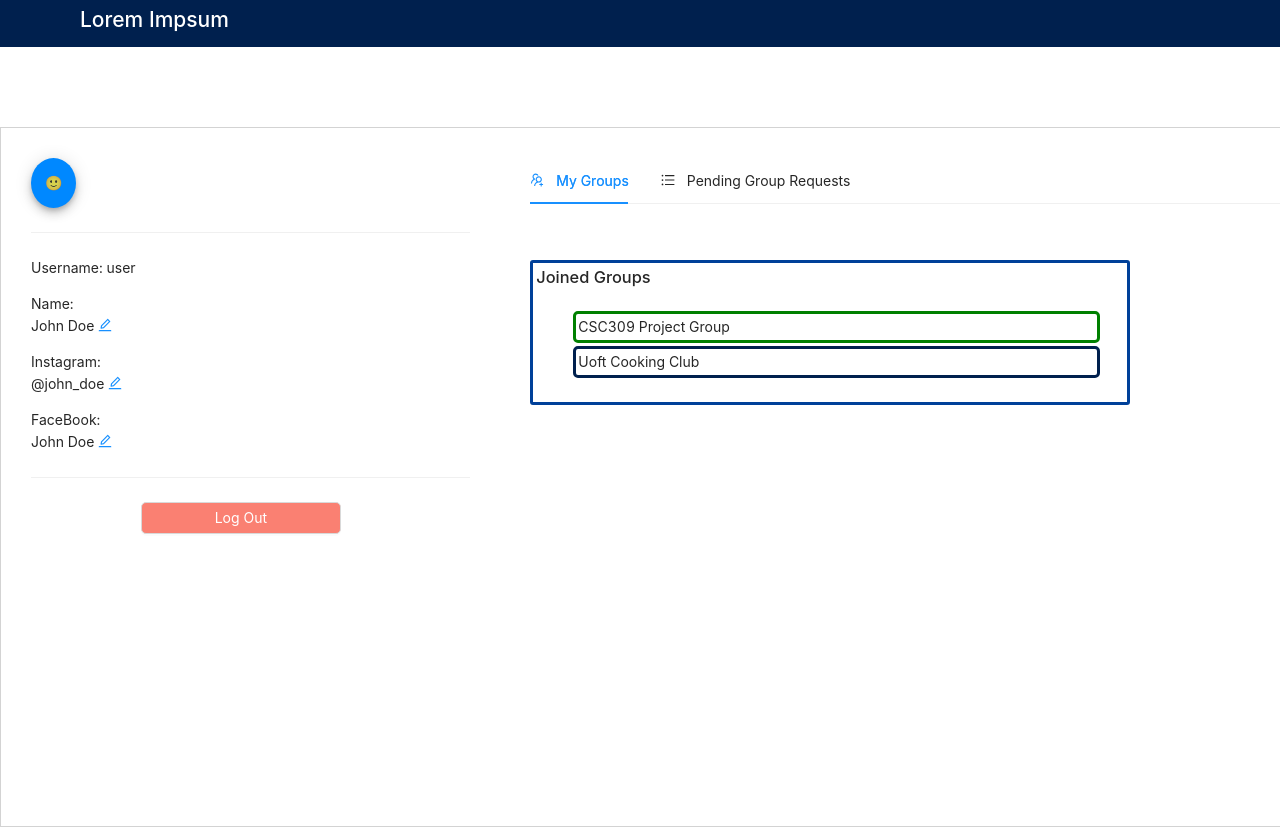
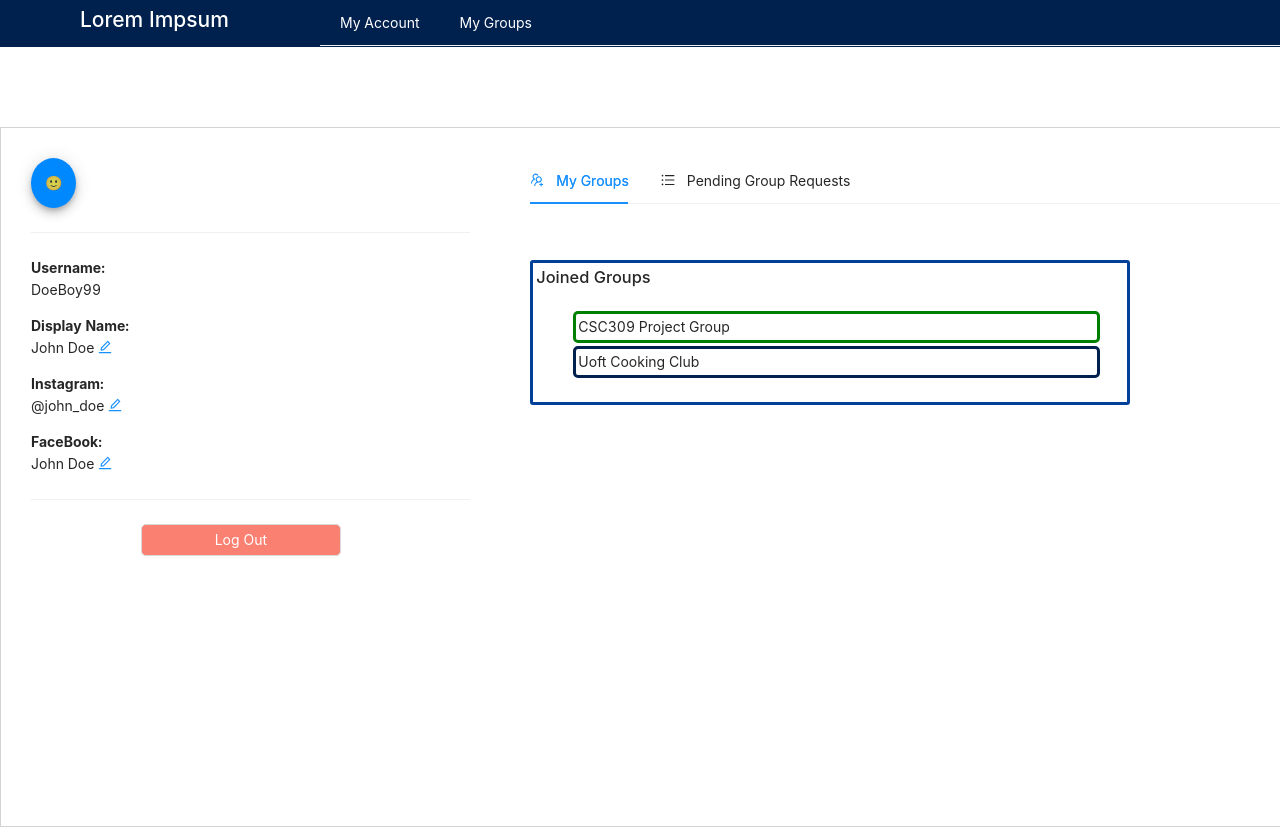
Before and after one commit to bianca-pokhrel/clubscus, a React (Create React App) app in the folder clubs/: page /UserProfile in a window 1280 px wide. Shown: the top 827 px of the page. Built offline with nearby package versions, Linux system fonts and the light colour scheme.

Commit message:
Putting User Info into it's own component

```diff
--- /dev/null
+++ b/clubs/src/components/ProfilePage/UserInfo.css
@@ -0,0 +1,58 @@
+.infoHeader {
+    font-weight: bold;
+}
+
+.infoLine {
+    width: 300px;
+  }
+
+  /* Code From https://dev.to/bugs_bunny/upload-user-avatar-with-a-custom-upload-button-j6l */
+  #avatar {
+    background-color: antiquewhite;
+    height: 200px;
+    width: 200px;
+    border: 3px solid #0af;
+    border-radius: 50%;
+    transition: background ease-out 200ms;
+  }
+
+  #preview {
+    position: relative;
+  }
+
+  input[type="file"] {
+    display: none;
+  }
+
+  #upload-button {
+    padding: 14px;
+    border-radius: 50%;
+    border: none;
+    cursor: pointer;
+    background-color: #08f;
+    box-shadow: 0px 3px 5px -1px rgba(0, 0, 0, 0.2),
+                           0px 6px 10px 0px rgba(0, 0, 0, 0.14),
+                           0px 1px 18px 0px rgba(0, 0, 0, 0.12);
+    transition: background-color ease-out 120ms;
+    /* position: absolute;
+    right: -5%;
+    bottom: 0%; */
+  }
+
+  #upload-button:hover {
+    background-color: #45a;
+  }
+
+#LogOut {
+    width: 200px;
+    background-color: salmon;
+    border-radius: 5px;
+    color: white;
+    margin-left: 25%;
+  }
+  #LogOut:hover {
+    background-color: pink;
+    transition: background-color ease-out 200ms;
+    color: white;
+    border: 1px solid salmon;
+  }
--- /dev/null
+++ b/clubs/src/components/ProfilePage/UserInfo.js
@@ -0,0 +1,70 @@
+import React from "react";
+import './UserInfo.css'
+
+import { Link } from 'react-router-dom';
+import { Typography, Divider, Button } from 'antd';
+
+const { Paragraph } = Typography;
+
+// Temp User Info, Would be called from server
+let userData = {
+    username: "DoeBoy99",
+    name: "John Doe",
+    instagram: "@john_doe",
+    facebook: "John Doe",
+}
+
+
+class UserInfo extends React.Component{
+
+    state = {
+        username: userData.username,
+		name: userData.name,
+        instagram: userData.instagram,
+        facebook: userData.facebook,
+    };
+
+    handleNameChange = (changeName) => {
+        this.setState({name:changeName})
+    }
+    handleInstaChange = (changeInsta) => {
+        this.setState({instagram:changeInsta})
+    }
+    handleFaceBookChange = (changeFB) => {
+        this.setState({facebook:changeFB})
+    }
+
+    render (){
+
+        const { username, name, instagram, facebook } = this.state;
+
+        return(
+            <div id="profileInfoContainer">
+                <input type="file" name="image" id="image" accept="image/*" />
+                    <div id="preview-wrapper">
+                        <div id="preview"></div>
+                        <button
+                            id="upload-button"
+                            aria-label="upload image"
+                            aria-describedby="image"
+                        >
+                            🙂
+                        </button>
+                    </div>
+                <Divider />
+                    <span className="infoHeader">Username:</span> <Paragraph className="infoLine">{username}</Paragraph>
+                    <span className="infoHeader">Display Name:</span> <Paragraph className="infoLine" editable={{ onChange: this.handleNameChange }}>{name}</Paragraph>
+                    <span className="infoHeader">Instagram:</span> <Paragraph className="infoLine" editable={{ onChange: this.handleInstaChange }}>{instagram}</Paragraph>
+                    <span className="infoHeader">FaceBook:</span> <Paragraph className="infoLine" editable={{ onChange: this.handleFaceBookChange }}>{facebook}</Paragraph>
+                <Divider />
+                    <Link to="/">
+                        <Button id="LogOut">
+                            Log Out
+                        </Button>
+                    </Link>
+            </div>
+        )
+    }
+}
+
+export default UserInfo;
--- a/clubs/src/screens/ProfilePage.css
+++ b/clubs/src/screens/ProfilePage.css
@@ -13,58 +13,3 @@
 #groupTabsContainer {
   margin: 30px;
 }
-
-.infoLine {
-  width: 300px;
-}
-
-/* Code From https://dev.to/bugs_bunny/upload-user-avatar-with-a-custom-upload-button-j6l */
-#avatar {
-  background-color: antiquewhite;
-  height: 200px;
-  width: 200px;
-  border: 3px solid #0af;
-  border-radius: 50%;
-  transition: background ease-out 200ms;
-}
-
-#preview {
-  position: relative;
-}
-
-input[type="file"] {
-  display: none;
-}
-
-#upload-button {
-  padding: 14px;
-  border-radius: 50%;
-  border: none;
-  cursor: pointer;
-  background-color: #08f;
-  box-shadow: 0px 3px 5px -1px rgba(0, 0, 0, 0.2),
-                         0px 6px 10px 0px rgba(0, 0, 0, 0.14),
-                         0px 1px 18px 0px rgba(0, 0, 0, 0.12);
-  transition: background-color ease-out 120ms;
-  /* position: absolute;
-  right: -5%;
-  bottom: 0%; */
-}
-
-#upload-button:hover {
-  background-color: #45a;
-}
-
-#LogOut {
-  width: 200px;
-  background-color: salmon;
-  border-radius: 5px;
-  color: white;
-  margin-left: 25%;
-}
-#LogOut:hover {
-  background-color: pink;
-  transition: background-color ease-out 200ms;
-  color: white;
-  border: 1px solid salmon;
-}
--- a/clubs/src/screens/ProfilePage.js
+++ b/clubs/src/screens/ProfilePage.js
@@ -8,38 +8,15 @@ import { UnorderedListOutlined, UsergroupAddOutlined } from '@ant-design/icons';
 import { Link } from 'react-router-dom';
 
 import NavBar from "../components/NavBar/NavBar";
+import UserInfo from "../components/ProfilePage/UserInfo";
 import CurGroups from "../components/ProfilePage/CurGroups";
 
 const { TabPane } = Tabs;
 const { Paragraph } = Typography;
 
 class ProfilePage extends React.Component{
-	state = {
-		name: "John Doe",
-        instagram: "@john_doe",
-        facebook: "John Doe",
-    };
-
-    handleNameChange = (changeName) => {
-        this.setState({name:changeName})
-    }
-    handleInstaChange = (changeInsta) => {
-        this.setState({instagram:changeInsta})
-    }
-    handleFaceBookChange = (changeFB) => {
-        this.setState({facebook:changeFB})
-    }
 
 	render() {
-		const { name, instagram, facebook } = this.state;
-
-        const checkSignedIn = () => {
-            return (
-                <div class="container">
-                    <CurGroups/>
-                </div>
-            )
-        }
 
         // Group Tabs Section
         const groupTabs = () => {
@@ -54,7 +31,7 @@ class ProfilePage extends React.Component{
                         }
                         key="1"
                     >
-                        {checkSignedIn()}
+                        <CurGroups/>
                     </TabPane>
                     <TabPane
                         tab={
@@ -73,34 +50,11 @@ class ProfilePage extends React.Component{
 
         return(
             <div>
-                <NavBar/>
+                <NavBar userType="user"/>
                 <div id="profileBody">
                     <Row>
                         <Col span={8}>
-                            <div id="profileInfoContainer">
-                                <input type="file" name="image" id="image" accept="image/*" />
-                                    <div id="preview-wrapper">
-                                        <div id="preview"></div>
-                                        <button
-                                            id="upload-button"
-                                            aria-label="upload image"
-                                            aria-describedby="image"
-                                        >
-                                            🙂
-                                        </button>
-                                    </div>
-                                <Divider />
-                                    <p>Username: user</p>
-                                    Name: <Paragraph className="infoLine" editable={{ onChange: this.handleNameChange }}>{name}</Paragraph>
-                                    Instagram: <Paragraph className="infoLine" editable={{ onChange: this.handleInstaChange }}>{instagram}</Paragraph>
-                                    FaceBook: <Paragraph className="infoLine" editable={{ onChange: this.handleFaceBookChange }}>{facebook}</Paragraph>
-                                <Divider />
-                                    <Link to="/">
-                                        <Button id="LogOut">
-                                            Log Out
-                                        </Button>
-                                    </Link>
-                            </div>
+                            <UserInfo/>
                         </Col>
                         <Col span={16}>
                             <div id="groupTabsContainer">
```
